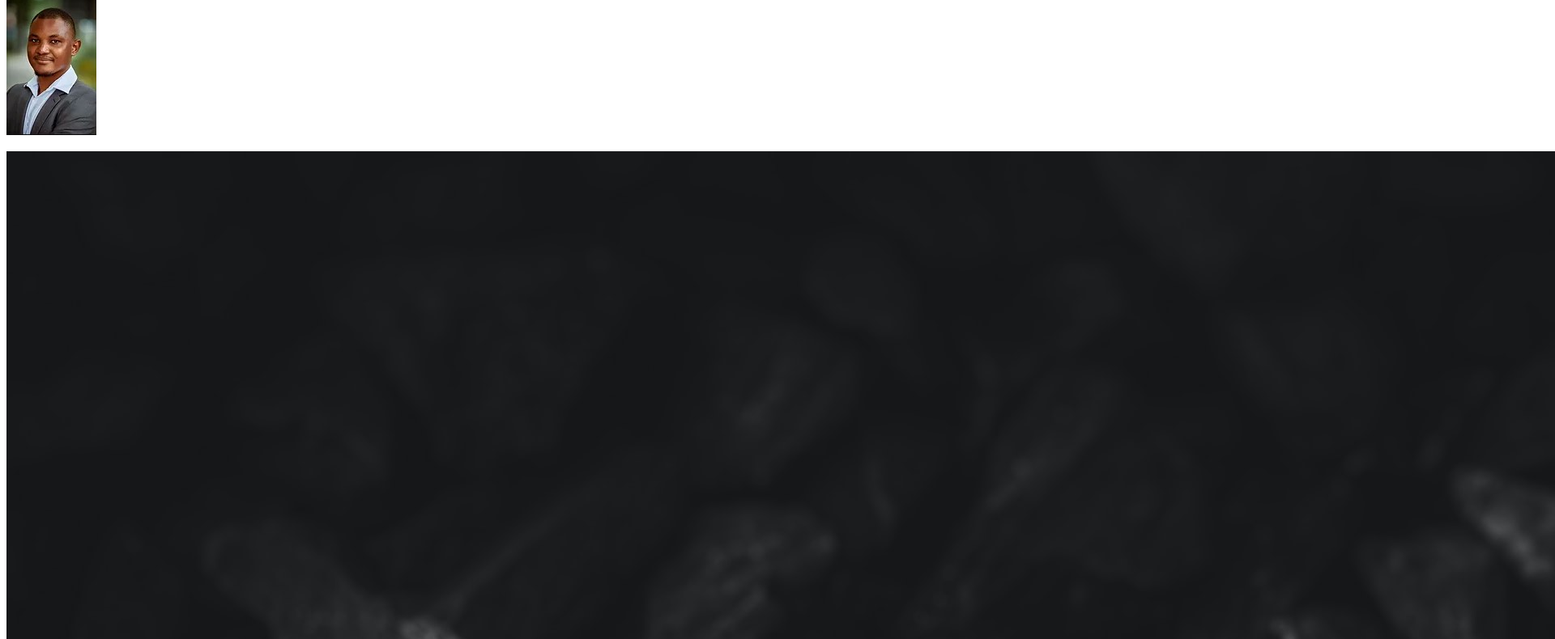
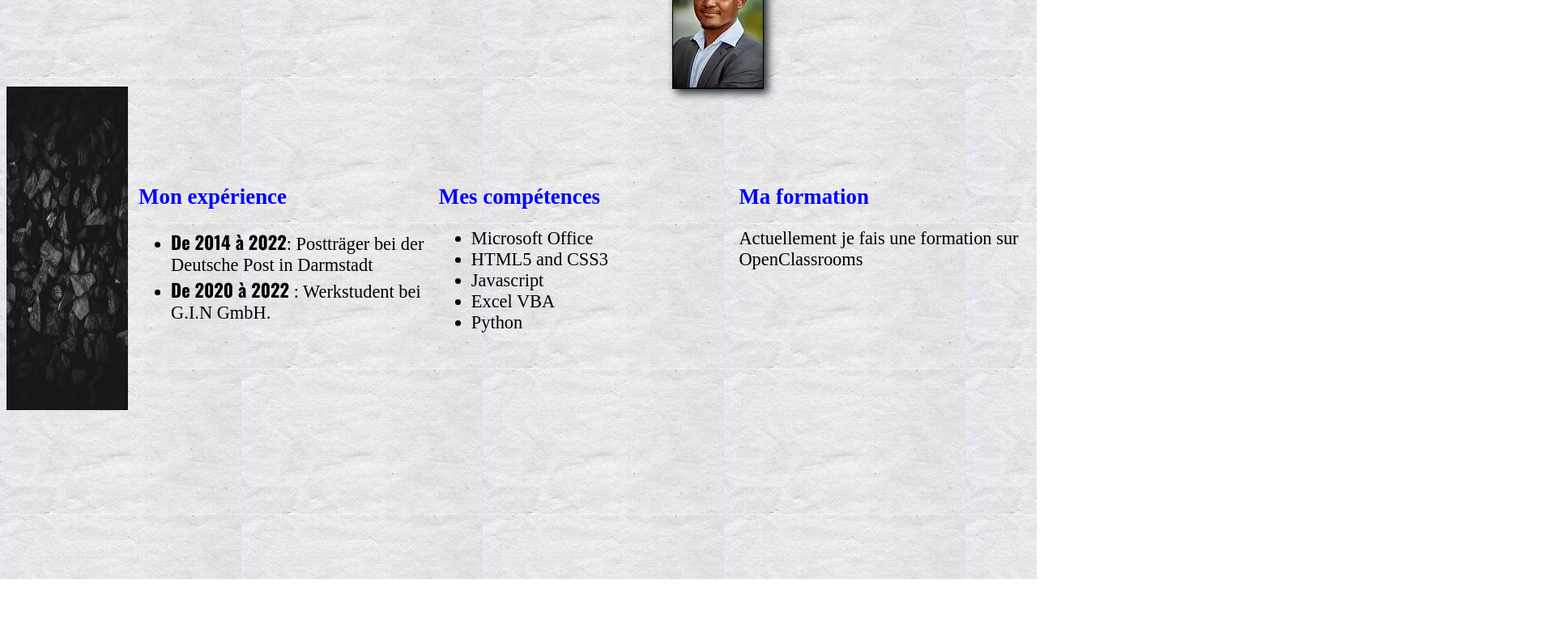
Before and after one commit to ulrichcabrel/learn_HTML5_And_CSS3, a plain HTML site: page 4_formulaire/4_index.html in a window 1280 px wide. Shown: the part 84-874 px from the top of the page at 81% size, 1920 px wide, since content can reach past the window. After the commit the page ends 800 px from the top, so only its background shows below. Drawn offline with Linux system fonts and the light colour scheme; files that its build step writes are made by us from their sources.

Commit message:
HTML-Datei wurde aktualisiert

```diff
--- a/4_formulaire/4_index.html
+++ b/4_formulaire/4_index.html
@@ -3,7 +3,8 @@
     <head>
         <meta charset="utf-8" />
         <title>Ulrich Cabrel Dongmo Mezatio</title>
-        <link rel="stylesheet" href="2_html_and_css.css" />
+        <link rel="stylesheet" href="4_html_and_css.css" />
+        <link rel="stylesheet" media="screen and (max-width: 1280px)" href="4_html_and_css_versionmobile.css"/>
     </head>
 
     <body>
```
